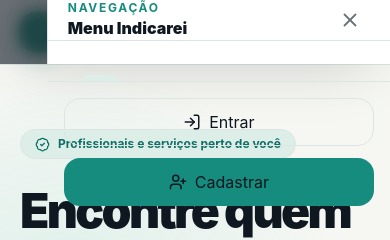
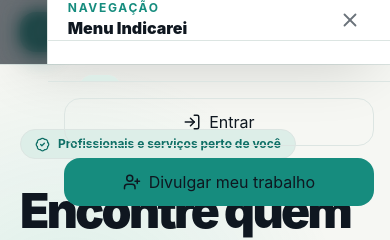
Before and after one commit to JoelsonJSantos/indicarei-v2, a Next.js app: page / in a window 390 px wide. Both pictures are taken after a click on the button 350 px from the left and 32 px from the top of the page. Shown: the top 240 px of the page. Built offline with nearby package versions, Linux system fonts and the light colour scheme.

Commit message:
refactor: simplifica cadastro no menu mobile

```diff
--- a/src/components/theme-toggle.tsx
+++ b/src/components/theme-toggle.tsx
@@ -23,7 +23,11 @@
   { href: "/", label: "Início", icon: Home },
   { href: "/buscar", label: "Buscar profissionais", icon: Search },
   { href: "/categorias", label: "Categorias", icon: LayoutGrid },
-  { href: "/cadastrar", label: "Para profissionais", icon: BriefcaseBusiness },
+  {
+    href: "/cadastrar/profissional",
+    label: "Para profissionais",
+    icon: BriefcaseBusiness,
+  },
 ];
 
 export function ThemeToggle() {
@@ -138,11 +142,11 @@
                   <LogIn size={18} /> Entrar
                 </Link>
                 <Link
-                  href="/cadastrar"
+                  href="/cadastrar/profissional"
                   onClick={() => setMenuOpen(false)}
                   className="inline-flex min-h-12 items-center justify-center gap-2 rounded-2xl bg-[var(--primary)] px-4 font-bold text-white hover:bg-[var(--primary-hover)]"
                 >
-                  <UserPlus size={18} /> Cadastrar
+                  <UserPlus size={18} /> Divulgar meu trabalho
                 </Link>
               </div>
             </div>
```
